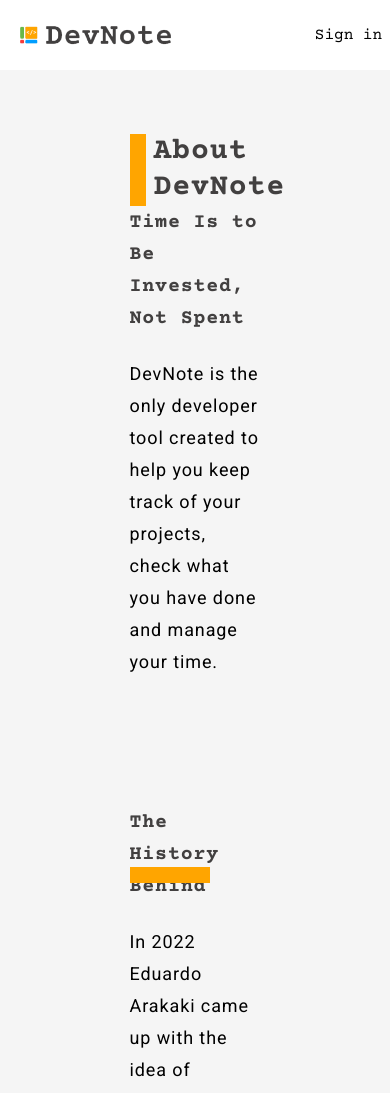
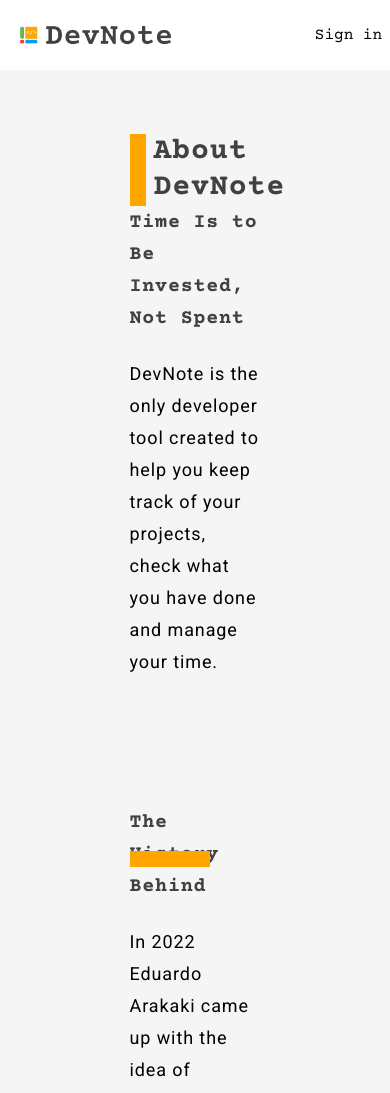
Before and after one commit to edukaki/devlist, a React (Create React App) app: page /about in a window 390 px wide. Shown: the top 1093 px of the page. Built offline with nearby package versions, Linux system fonts and the light colour scheme; no server answers.

Commit message:
feat: change pseudo element position in h2 component

```diff
--- a/src/components/HeadingTwo/index.jsx
+++ b/src/components/HeadingTwo/index.jsx
@@ -2,7 +2,7 @@ import React from 'react'
 
 const HeadingTwo = (props) => {
     return (
-        <h2 className={`inline font-courier text-left text-xl font-semibold text-darkGray ${props.position === 'relative' ? 'relative before:absolute before:h-4 before:w-20 before:bg-orange before:top-14 md:before:top-8 hover:before:bg-gradient-to-r from-orange to-green mb-10' : props.position}`}>{props.headingTwoContent}</h2>
+        <h2 className={`inline font-courier text-left text-xl font-semibold text-darkGray ${props.position === 'relative' ? 'relative before:absolute before:h-4 before:w-20 before:bg-orange before:top-10 md:before:top-8 hover:before:bg-gradient-to-r from-orange to-green mb-10' : props.position}`}>{props.headingTwoContent}</h2>
     )
 }
 
```
